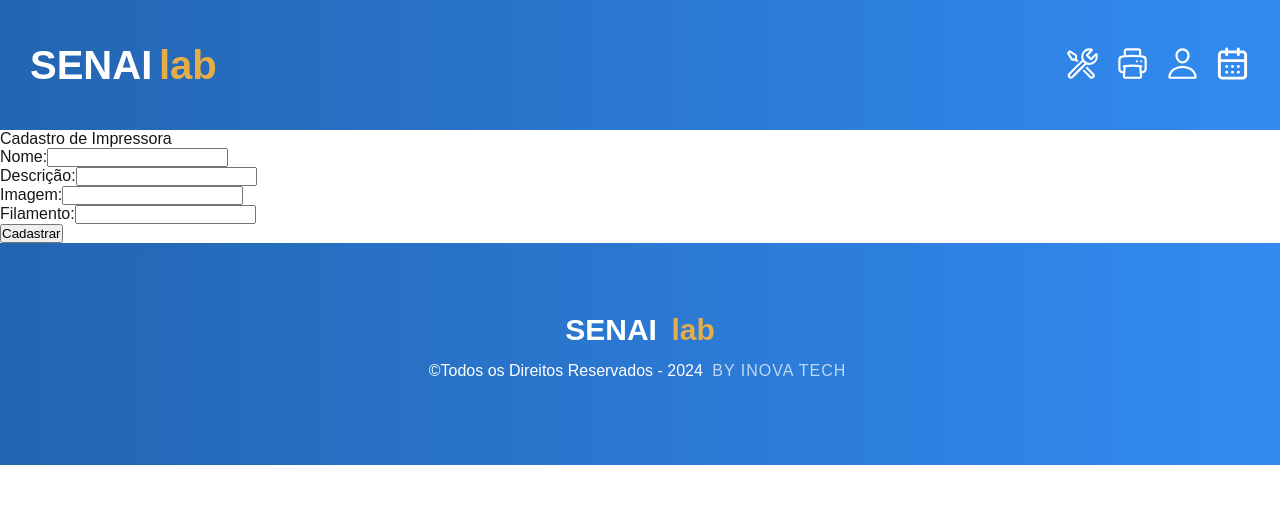
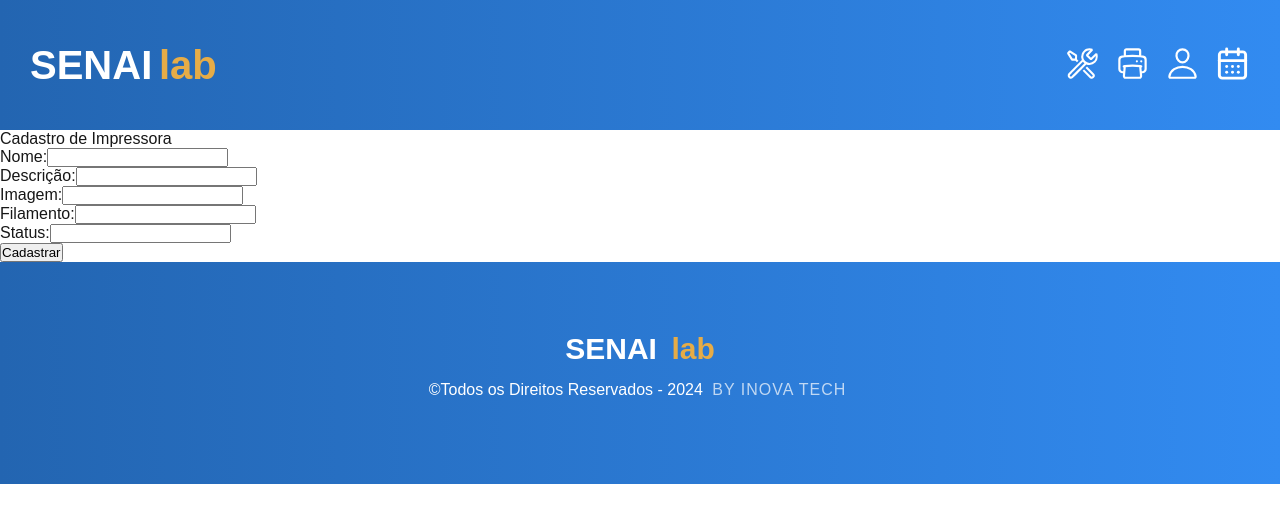
Before and after one commit to JuliaFee/espacomaker-front, a Next.js app: page /impressora/cadastro-impressora in a window 1280 px wide. Shown: the top 522 px of the page. Built offline with nearby package versions, Linux system fonts and the light colour scheme.

Commit message:
feat: cadastro funcionando quase completamente

```diff
--- a/app/impressora/cadastro-impressora/page.jsx
+++ b/app/impressora/cadastro-impressora/page.jsx
@@ -8,12 +8,11 @@ import Footer from "../../components/footer/page";
 import axios from "axios";
 
 const CadastroImpressora = () => {
-    const [impressora, setImpressora] = useState({
-        nome: "",
-        descricao: "",
-        img: "",
-        filamento: "",
-    });
+    const [nome, setNome] = useState("");
+    const [descricao, setDescricao] = useState("");
+    const [img, setImg] = useState("");
+    const [filamento, setFilamento] = useState("");
+    const [statusI, setStatusI] = useState("");
     const [successMessage, setSuccessMessage] = useState("");
     const [errorMessage, setErrorMessage] = useState("");
     const router = useRouter();
@@ -26,8 +25,12 @@ const CadastroImpressora = () => {
                 try {
                     const response = await axios.get(`http://localhost:5000/impressora/${editId}`);
                     console.log("Dados recebidos:", response.data);
-                    const { nome, descricao, img, filamento } = response.data.impressora || {};
-                    setImpressora({ nome, descricao, img, filamento });
+                    const { nome, descricao, img, filamento, statusI } = response.data.impressora || {};
+                    setNome(nome || "");
+                    setDescricao(descricao || "");
+                    setImg(img || "");
+                    setFilamento(filamento || "");
+                    setStatusI(statusI || "");
                 } catch (error) {
                     console.error("Erro ao carregar a impressora:", error);
                     setErrorMessage("Erro ao carregar os dados da impressora");
@@ -41,24 +44,27 @@ const CadastroImpressora = () => {
         e.preventDefault();
         try {
             if (editId) {
-                await axios.put(`http://localhost:5000/impressora/${editId}`, impressora);
+                await axios.put(`http://localhost:5000/impressora/${editId}`, { nome, descricao, img, filamento, statusI });
                 setSuccessMessage("Impressora atualizada com sucesso!");
             } else {
-                const response = await axios.post("http://localhost:5000/impressora", impressora);
-                console.log("Resposta do servidor:", response.data); // Log para verificar a resposta do servidor
+                const response = await axios.post("http://localhost:5000/impressora", { nome, descricao, img, filamento, statusI });
+                console.log("Resposta do servidor:", response.data);
                 setSuccessMessage("Impressora cadastrada com sucesso!");
             }
-            setImpressora({ nome: "", descricao: "", img: "", filamento: "" });
+            setNome("");
+            setDescricao("");
+            setImg("");
+            setFilamento("");
+            setStatusI("");
             setTimeout(() => {
                 setSuccessMessage("");
                 router.push("/impressora");
             }, 3000);
         } catch (error) {
-            console.error("Erro ao realizar a operação:", error.response.data); // Log detalhado do erro
+            console.error("Erro ao realizar a operação:", error);
             setErrorMessage("Erro ao realizar a operação. Tente novamente.");
         }
     };
-
 
     return (
         <div className={styles.pageContainer}>
@@ -72,8 +78,8 @@ const CadastroImpressora = () => {
                             type="text"
                             className={styles.input}
                             id="nome"
-                            value={impressora.nome}
-                            onChange={(e) => setImpressora({ ...impressora, nome: e.target.value })}
+                            value={nome}
+                            onChange={(e) => setNome(e.target.value)}
                             required
                         />
                     </div>
@@ -84,8 +90,8 @@ const CadastroImpressora = () => {
                             type="text"
                             className={styles.input}
                             id="descricao"
-                            value={impressora.descricao}
-                            onChange={(e) => setImpressora({ ...impressora, descricao: e.target.value })}
+                            value={descricao}
+                            onChange={(e) => setDescricao(e.target.value)}
                             required
                         />
                     </div>
@@ -96,8 +102,8 @@ const CadastroImpressora = () => {
                             type="text"
                             className={styles.input}
                             id="img"
-                            value={impressora.img}
-                            onChange={(e) => setImpressora({ ...impressora, img: e.target.value })}
+                            value={img}
+                            onChange={(e) => setImg(e.target.value)}
                             required
                         />
                     </div>
@@ -107,8 +113,20 @@ const CadastroImpressora = () => {
                             type="text"
                             className={styles.input}
                             id="filamento"
-                            value={impressora.filamento}
-                            onChange={(e) => setImpressora({ ...impressora, filamento: e.target.value })}
+                            value={filamento}
+                            onChange={(e) => setFilamento(e.target.value)}
+                            required
+                        />
+                    </div>
+
+                    <div className={styles.formGroup}>
+                        <label htmlFor="statusI" className={styles.label}>Status:</label>
+                        <input
+                            type="text"
+                            className={styles.input}
+                            id="statusI"
+                            value={statusI}
+                            onChange={(e) => setStatusI(e.target.value)}
                             required
                         />
                     </div>
--- a/app/impressora/page.jsx
+++ b/app/impressora/page.jsx
@@ -51,14 +51,14 @@ const Impressora = () => {
 
   const handleDelete = async (id) => {
     try {
-      await axios.delete(`http://localhost:5000/impressoras/${id}`);
+      await axios.delete(`http://localhost:5000/impressora/${id}`);
       setImpressoras(impressoras.filter((impressora) => impressora.id !== id));
     } catch (error) {
       setError("Erro ao excluir impressora. Tente novamente.");
     }
   };
   const handleEdit = (id) => {
-    router.push(`/impressoras/cadastro-impressora?id=${id}`);
+    router.push(`/impressora/cadastro-impressora?id=${id}`);
   }
   return (
 
```
